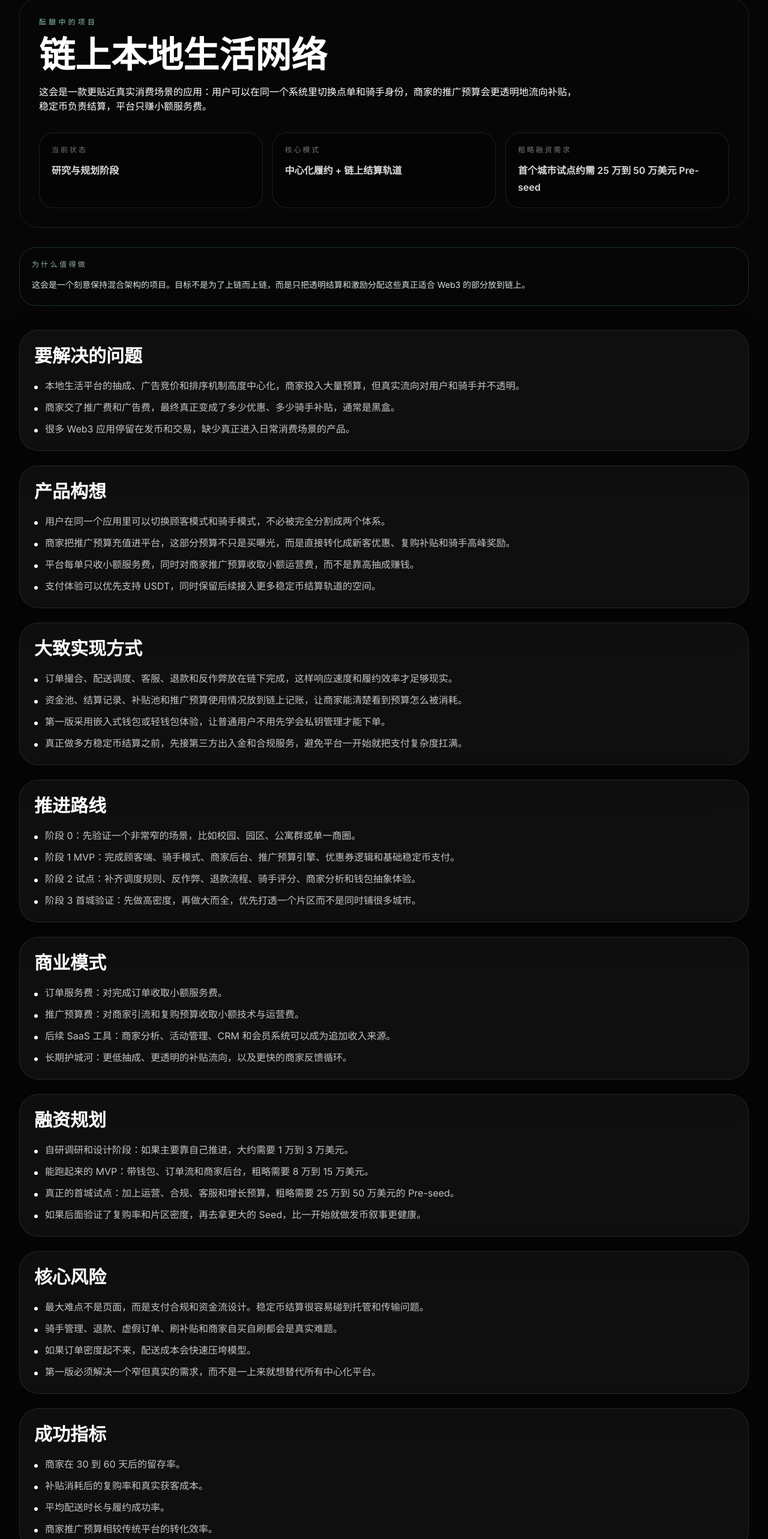
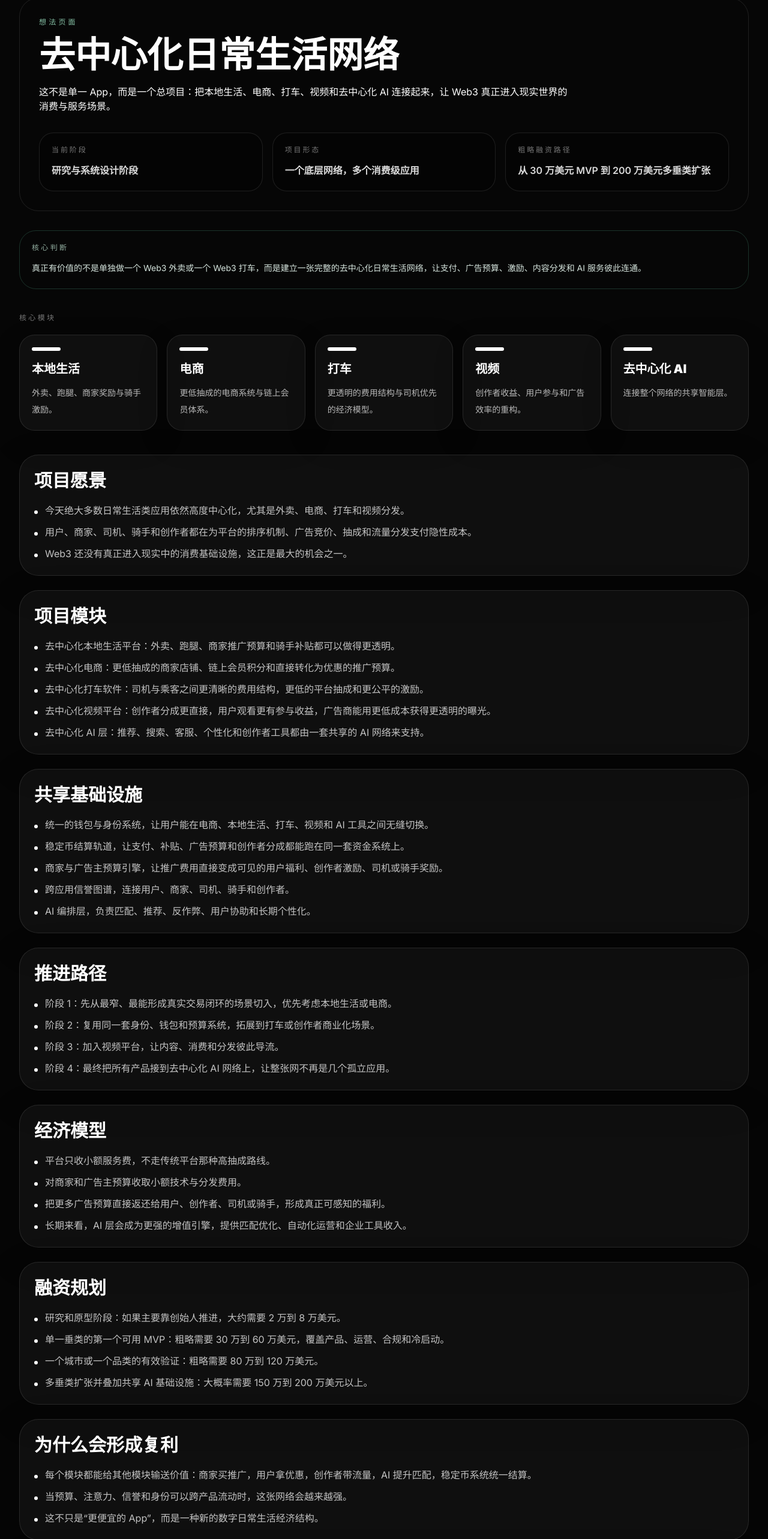
Before and after one commit to shawn7499/-01, a Next.js app: page /incubating in a window 1280 px wide. Shown: the part 132-2698 px from the top of the page at 60% size. Built offline with nearby package versions, Linux system fonts and the light colour scheme.

Commit message:
Expand ideas page into network vision

```diff
--- a/app/incubating/page.tsx
+++ b/app/incubating/page.tsx
@@ -9,154 +9,207 @@ type Lang = 'en' | 'zh'
 
 const copy = {
   en: {
-    badge: 'Incubating Project',
-    title: 'Onchain Local Commerce Network',
+    badge: 'Ideas Page',
+    title: 'Decentralized Daily Life Network',
     subtitle:
-      'A practical consumer app where users can switch between ordering and delivery, merchants fund visible discounts, and stablecoin settlement makes incentives more transparent.',
-    heroCta: 'Why This Could Matter',
-    statusLabel: 'Current status',
-    statusValue: 'Research and planning',
-    modelLabel: 'Core model',
-    modelValue: 'Centralized fulfillment, onchain settlement rails',
-    fundingLabel: 'Rough financing',
-    fundingValue: '$250k - $500k pre-seed for first city pilot',
+      'One umbrella project that brings Web3 into real consumer behavior: local services, commerce, ride-hailing, media, and AI working as one coordinated network.',
+    statusLabel: 'Current stage',
+    statusValue: 'Research and system design',
+    structureLabel: 'Project shape',
+    structureValue: 'One network, multiple consumer apps',
+    fundingLabel: 'Rough financing path',
+    fundingValue: '$300k MVP to $2M multi-vertical expansion',
+    noteTitle: 'Core thesis',
+    note:
+      'The real opportunity is not one isolated app. It is a connected stack of consumer platforms where incentives, payments, advertising budgets, creator rewards, and AI services all reinforce each other.',
     sections: {
-      problem: 'Problem',
-      concept: 'Product Concept',
-      architecture: 'How It Would Work',
-      roadmap: 'Execution Roadmap',
-      business: 'Business Model',
+      vision: 'Vision',
+      modules: 'Project Modules',
+      infrastructure: 'Shared Infrastructure',
+      rollout: 'Execution Path',
+      economics: 'Economic Model',
       funding: 'Financing Plan',
-      risks: 'Key Risks',
-      metrics: 'What Success Looks Like',
+      moat: 'Why This Could Compound',
+      risks: 'Main Risks',
     },
-    problem: [
-      'Local commerce platforms capture most of the value through opaque commissions, ad auctions, and ranking systems.',
-      'Merchants spend heavily on promotion, but users and riders rarely see where that budget goes.',
-      'Most Web3 consumer products still stop at tokens and trading instead of solving a real-world habit like ordering food or local delivery.',
+    vision: [
+      'Most daily-life apps are still highly centralized, especially food delivery, ecommerce, ride-hailing, and video distribution.',
+      'Users, merchants, drivers, riders, and creators all pay hidden platform taxes through ranking systems, ad auctions, commissions, and algorithmic distribution.',
+      'Web3 has not yet fully entered everyday consumer infrastructure. That gap is the opportunity.',
     ],
-    concept: [
-      'Users can switch between customer mode and rider mode inside the same app.',
-      'Merchants deposit promotion budgets that are converted into direct user discounts, repeat-order rewards, and rider peak-hour bonuses.',
-      'The platform earns a small service fee per order plus a small fee on ad or promotion budgets instead of extracting oversized marketplace margins.',
-      'Checkout supports stablecoins, with a USDT-first user experience and room to add other stablecoin rails over time.',
+    modules: [
+      'Decentralized local life platform: food ordering, errands, merchant campaigns, and rider incentives with transparent subsidy accounting.',
+      'Decentralized ecommerce: lower-fee merchant storefronts, onchain loyalty, and direct promotion budgets flowing to customer discounts.',
+      'Decentralized ride-hailing: driver choice, lower platform take rate, and rider-driver incentives with more transparent fee breakdowns.',
+      'Decentralized video platform: creators keep more of the value, viewers receive direct participation rewards, and advertisers buy measurable exposure without opaque middle layers.',
+      'Decentralized AI layer: recommendation, search, customer service, personalization, and creator tooling become a shared intelligence network across every app.',
     ],
-    architecture: [
-      'Keep dispatch, order matching, refunds, customer service, and fraud controls off-chain so the app stays fast and operationally realistic.',
-      'Put treasury, settlement records, promotion pools, and transparent subsidy accounting onchain so merchants can verify how budgets are used.',
-      'Launch with an embedded wallet flow so normal users do not need to understand private keys before placing an order.',
-      'Use partner off-ramp and compliance services before attempting direct multi-party stablecoin payout infrastructure.',
+    infrastructure: [
+      'Wallet and identity layer so one account can move across commerce, delivery, transport, media, and AI tools.',
+      'Stablecoin settlement rails so payments, rewards, promotions, and creator payouts can run on one treasury system.',
+      'Merchant and advertiser budget engine so promotion money can be routed directly into visible user rewards instead of disappearing into black-box ad systems.',
+      'Reputation graph covering customers, merchants, drivers, riders, and creators across the network.',
+      'AI orchestration layer for matching, ranking, fraud control, user assistance, and long-term personalization.',
     ],
-    roadmap: [
-      'Phase 0: Validate one niche market such as a campus, apartment cluster, or one commercial district.',
-      'Phase 1 MVP: Customer app, rider mode, merchant dashboard, promotion budget engine, coupon logic, and simple stablecoin checkout.',
-      'Phase 2 Pilot: Add dispatch rules, anti-fraud, refunds, rider scoring, merchant analytics, and wallet abstraction polish.',
-      'Phase 3 First city: Expand density before variety. Win one neighborhood deeply before adding many categories.',
+    rollout: [
+      'Phase 1: start with the narrowest real-world wedge, likely local life or commerce, because they create the clearest transaction loops.',
+      'Phase 2: reuse the same identity, wallet, and budget engine for adjacent verticals like ride-hailing or creator commerce.',
+      'Phase 3: add video and creator tools so attention, commerce, and distribution begin feeding one another.',
+      'Phase 4: unify all products under a decentralized AI network that learns from the full ecosystem rather than one isolated app.',
     ],
-    business: [
-      'Order service fee: small percentage charged per completed transaction.',
-      'Promotion fee: small fee on merchant-funded acquisition and retention budgets.',
-      'Merchant SaaS tools: analytics, campaign tools, CRM, and loyalty automation later on.',
-      'Long-term moat: lower take rate plus transparent subsidy distribution and faster merchant feedback loops.',
+    economics: [
+      'Take small service fees instead of extreme platform extraction.',
+      'Charge small technology and routing fees on merchant or advertiser promotion budgets.',
+      'Return more of the ad budget directly to users, creators, drivers, or riders as visible benefits.',
+      'Let the AI layer become a later monetization engine through enterprise tools, matching, optimization, and automation services.',
     ],
     funding: [
-      'Bootstrap research and design: $10k - $30k if the first version is mostly self-built.',
-      'Functional MVP with wallet, order flow, and merchant tooling: roughly $80k - $150k.',
-      'Real first-city pilot with operations, compliance, support, and growth budget: roughly $250k - $500k pre-seed.',
-      'If the model proves retention and repeat order density, larger seed capital can be used for city expansion rather than premature token speculation.',
+      'Research and prototype phase: $20k - $80k if execution is heavily founder-led.',
+      'First usable MVP in one vertical: roughly $300k - $600k including product, operations, compliance, and user acquisition.',
+      'City-scale or category-scale validation: roughly $800k - $1.2M.',
+      'Multi-vertical expansion plus shared AI infrastructure: likely $1.5M - $2M+ depending on geography and compliance burden.',
+    ],
+    moat: [
+      'Each vertical can feed the others: merchants buy promotion, users earn discounts, creators drive traffic, AI improves matching, and stablecoin rails unify settlement.',
+      'The network becomes stronger when budgets, attention, reputation, and identity are portable across products.',
+      'This is not just a cheaper app. It is a different economic structure for digital daily life.',
     ],
     risks: [
-      'Payment and custody rules are more difficult than the product demo. Stablecoin settlement introduces compliance and money-transmission questions.',
-      'Rider management, refunds, fake orders, and subsidy abuse are harder than building the frontend.',
-      'If delivery density is weak, unit economics break quickly.',
-      'The first version must solve one narrow real-world use case instead of trying to replace every centralized platform at once.',
+      'Consumer products are much harder than token dashboards because real logistics, support, and fraud control matter.',
+      'Stablecoin custody, money transmission, labor rules, and local regulation can become major execution constraints.',
+      'The first version must stay focused. Trying to launch all modules at once would destroy execution quality.',
+      'The AI layer only matters if the underlying consumer products actually gain transaction density and retention.',
     ],
-    metrics: [
-      'Merchant retention after the first 30 to 60 days.',
-      'Repeat order rate and effective customer acquisition cost after subsidy usage.',
-      'Average delivery time and successful fulfillment rate.',
-      'Promotion budget efficiency compared with existing marketplace channels.',
+    moduleCards: [
+      {
+        title: 'Local Life',
+        desc: 'Delivery, errands, merchant rewards, and rider incentives.',
+      },
+      {
+        title: 'Commerce',
+        desc: 'Lower-fee ecommerce with onchain loyalty and transparent ad spend.',
+      },
+      {
+        title: 'Ride-Hailing',
+        desc: 'Driver-first economics and clearer fee transparency.',
+      },
+      {
+        title: 'Video',
+        desc: 'Creator rewards, audience incentives, and ad efficiency.',
+      },
+      {
+        title: 'Decentralized AI',
+        desc: 'A shared intelligence layer connecting every app in the network.',
+      },
     ],
-    noteTitle: 'Planning Note',
-    note:
-      'This is intentionally a hybrid design. The goal is not to force everything onchain. The goal is to use Web3 where it creates real transparency and better incentives.',
   },
   zh: {
-    badge: '酝酿中的项目',
-    title: '链上本地生活网络',
+    badge: '想法页面',
+    title: '去中心化日常生活网络',
     subtitle:
-      '这会是一款更贴近真实消费场景的应用：用户可以在同一个系统里切换点单和骑手身份，商家的推广预算会更透明地流向补贴，稳定币负责结算，平台只赚小额服务费。',
-    heroCta: '为什么值得做',
-    statusLabel: '当前状态',
-    statusValue: '研究与规划阶段',
-    modelLabel: '核心模式',
-    modelValue: '中心化履约 + 链上结算轨道',
-    fundingLabel: '粗略融资需求',
-    fundingValue: '首个城市试点约需 25 万到 50 万美元 Pre-seed',
+      '这不是单一 App，而是一个总项目：把本地生活、电商、打车、视频和去中心化 AI 连接起来，让 Web3 真正进入现实世界的消费与服务场景。',
+    statusLabel: '当前阶段',
+    statusValue: '研究与系统设计阶段',
+    structureLabel: '项目形态',
+    structureValue: '一个底层网络，多个消费级应用',
+    fundingLabel: '粗略融资路径',
+    fundingValue: '从 30 万美元 MVP 到 200 万美元多垂类扩张',
+    noteTitle: '核心判断',
+    note:
+      '真正有价值的不是单独做一个 Web3 外卖或一个 Web3 打车，而是建立一张完整的去中心化日常生活网络，让支付、广告预算、激励、内容分发和 AI 服务彼此连通。',
     sections: {
-      problem: '要解决的问题',
-      concept: '产品构想',
-      architecture: '大致实现方式',
-      roadmap: '推进路线',
-      business: '商业模式',
+      vision: '项目愿景',
+      modules: '项目模块',
+      infrastructure: '共享基础设施',
+      rollout: '推进路径',
+      economics: '经济模型',
       funding: '融资规划',
-      risks: '核心风险',
-      metrics: '成功指标',
+      moat: '为什么会形成复利',
+      risks: '主要风险',
     },
-    problem: [
-      '本地生活平台的抽成、广告竞价和排序机制高度中心化，商家投入大量预算，但真实流向对用户和骑手并不透明。',
-      '商家交了推广费和广告费，最终真正变成了多少优惠、多少骑手补贴，通常是黑盒。',
-      '很多 Web3 应用停留在发币和交易，缺少真正进入日常消费场景的产品。',
+    vision: [
+      '今天绝大多数日常生活类应用依然高度中心化，尤其是外卖、电商、打车和视频分发。',
+      '用户、商家、司机、骑手和创作者都在为平台的排序机制、广告竞价、抽成和流量分发支付隐性成本。',
+      'Web3 还没有真正进入现实中的消费基础设施，这正是最大的机会之一。',
     ],
-    concept: [
-      '用户在同一个应用里可以切换顾客模式和骑手模式，不必被完全分割成两个体系。',
-      '商家把推广预算充值进平台，这部分预算不只是买曝光，而是直接转化成新客优惠、复购补贴和骑手高峰奖励。',
-      '平台每单只收小额服务费，同时对商家推广预算收取小额运营费，而不是靠高抽成赚钱。',
-      '支付体验可以优先支持 USDT，同时保留后续接入更多稳定币结算轨道的空间。',
+    modules: [
+      '去中心化本地生活平台：外卖、跑腿、商家推广预算和骑手补贴都可以做得更透明。',
+      '去中心化电商：更低抽成的商家店铺、链上会员积分和直接转化为优惠的推广预算。',
+      '去中心化打车软件：司机与乘客之间更清晰的费用结构，更低的平台抽成和更公平的激励。',
+      '去中心化视频平台：创作者分成更直接，用户观看更有参与收益，广告商能用更低成本获得更透明的曝光。',
+      '去中心化 AI 层：推荐、搜索、客服、个性化和创作者工具都由一套共享的 AI 网络来支持。',
     ],
-    architecture: [
-      '订单撮合、配送调度、客服、退款和反作弊放在链下完成，这样响应速度和履约效率才足够现实。',
-      '资金池、结算记录、补贴池和推广预算使用情况放到链上记账，让商家能清楚看到预算怎么被消耗。',
-      '第一版采用嵌入式钱包或轻钱包体验，让普通用户不用先学会私钥管理才能下单。',
-      '真正做多方稳定币结算之前，先接第三方出入金和合规服务，避免平台一开始就把支付复杂度扛满。',
+    infrastructure: [
+      '统一的钱包与身份系统，让用户能在电商、本地生活、打车、视频和 AI 工具之间无缝切换。',
+      '稳定币结算轨道，让支付、补贴、广告预算和创作者分成都能跑在同一套资金系统上。',
+      '商家与广告主预算引擎，让推广费用直接变成可见的用户福利、创作者激励、司机或骑手奖励。',
+      '跨应用信誉图谱，连接用户、商家、司机、骑手和创作者。',
+      'AI 编排层，负责匹配、推荐、反作弊、用户协助和长期个性化。',
     ],
-    roadmap: [
-      '阶段 0：先验证一个非常窄的场景，比如校园、园区、公寓群或单一商圈。',
-      '阶段 1 MVP：完成顾客端、骑手模式、商家后台、推广预算引擎、优惠券逻辑和基础稳定币支付。',
-      '阶段 2 试点：补齐调度规则、反作弊、退款流程、骑手评分、商家分析和钱包抽象体验。',
-      '阶段 3 首城验证：先做高密度，再做大而全，优先打透一个片区而不是同时铺很多城市。',
+    rollout: [
+      '阶段 1：先从最窄、最能形成真实交易闭环的场景切入，优先考虑本地生活或电商。',
+      '阶段 2：复用同一套身份、钱包和预算系统，拓展到打车或创作者商业化场景。',
+      '阶段 3：加入视频平台，让内容、消费和分发彼此导流。',
+      '阶段 4：最终把所有产品接到去中心化 AI 网络上，让整张网不再是几个孤立应用。',
     ],
-    business: [
-      '订单服务费：对完成订单收取小额服务费。',
-      '推广预算费：对商家引流和复购预算收取小额技术与运营费。',
-      '后续 SaaS 工具：商家分析、活动管理、CRM 和会员系统可以成为追加收入来源。',
-      '长期护城河：更低抽成、更透明的补贴流向，以及更快的商家反馈循环。',
+    economics: [
+      '平台只收小额服务费，不走传统平台那种高抽成路线。',
+      '对商家和广告主预算收取小额技术与分发费用。',
+      '把更多广告预算直接返还给用户、创作者、司机或骑手，形成真正可感知的福利。',
+      '长期来看，AI 层会成为更强的增值引擎，提供匹配优化、自动化运营和企业工具收入。',
     ],
     funding: [
-      '自研调研和设计阶段：如果主要靠自己推进，大约需要 1 万到 3 万美元。',
-      '能跑起来的 MVP：带钱包、订单流和商家后台，粗略需要 8 万到 15 万美元。',
-      '真正的首城试点：加上运营、合规、客服和增长预算，粗略需要 25 万到 50 万美元的 Pre-seed。',
-      '如果后面验证了复购率和片区密度，再去拿更大的 Seed，比一开始就做发币叙事更健康。',
+      '研究和原型阶段：如果主要靠创始人推进，大约需要 2 万到 8 万美元。',
+      '单一垂类的第一个可用 MVP：粗略需要 30 万到 60 万美元，覆盖产品、运营、合规和冷启动。',
+      '一个城市或一个品类的有效验证：粗略需要 80 万到 120 万美元。',
+      '多垂类扩张并叠加共享 AI 基础设施：大概率需要 150 万到 200 万美元以上。',
+    ],
+    moat: [
+      '每个模块都能给其他模块输送价值：商家买推广，用户拿优惠，创作者带流量，AI 提升匹配，稳定币系统统一结算。',
+      '当预算、注意力、信誉和身份可以跨产品流动时，这张网络会越来越强。',
+      '这不只是“更便宜的 App”，而是一种新的数字日常生活经济结构。',
     ],
     risks: [
-      '最大难点不是页面，而是支付合规和资金流设计。稳定币结算很容易碰到托管和传输问题。',
-      '骑手管理、退款、虚假订单、刷补贴和商家自买自刷都会是真实难题。',
-      '如果订单密度起不来，配送成本会快速压垮模型。',
-      '第一版必须解决一个窄但真实的需求，而不是一上来就想替代所有中心化平台。',
+      '消费级产品远比纯链上工具难，真正的履约、客服和反作弊会决定成败。',
+      '稳定币托管、支付合规、劳动关系和本地监管会成为实操层面的重大难题。',
+      '第一版必须非常聚焦，不能试图一次性把所有模块一起上线。',
+      '去中心化 AI 只有在前面的消费产品真的建立了交易密度和留存之后才有意义。',
     ],
-    metrics: [
-      '商家在 30 到 60 天后的留存率。',
-      '补贴消耗后的复购率和真实获客成本。',
-      '平均配送时长与履约成功率。',
-      '商家推广预算相较传统平台的转化效率。',
+    moduleCards: [
+      {
+        title: '本地生活',
+        desc: '外卖、跑腿、商家奖励与骑手激励。',
+      },
+      {
+        title: '电商',
+        desc: '更低抽成的电商系统与链上会员体系。',
+      },
+      {
+        title: '打车',
+        desc: '更透明的费用结构与司机优先的经济模型。',
+      },
+      {
+        title: '视频',
+        desc: '创作者收益、用户参与和广告效率的重构。',
+      },
+      {
+        title: '去中心化 AI',
+        desc: '连接整个网络的共享智能层。',
+      },
     ],
-    noteTitle: '规划说明',
-    note:
-      '这会是一个刻意保持混合架构的项目。目标不是为了上链而上链，而是只把透明结算和激励分配这些真正适合 Web3 的部分放到链上。',
   },
 } as const
 
-const sectionOrder = ['problem', 'concept', 'architecture', 'roadmap', 'business', 'funding', 'risks', 'metrics'] as const
+const sectionOrder = [
+  'vision',
+  'modules',
+  'infrastructure',
+  'rollout',
+  'economics',
+  'funding',
+  'moat',
+  'risks',
+] as const
 
 export default function IncubatingPage() {
   const [lang, setLang] = useState<Lang>('zh')
@@ -180,14 +233,36 @@ export default function IncubatingPage() {
 
           <div className="mt-8 grid gap-4 md:grid-cols-3">
             <MetaCard label={t.statusLabel} value={t.statusValue} />
-            <MetaCard label={t.modelLabel} value={t.modelValue} />
+            <MetaCard label={t.structureLabel} value={t.structureValue} />
             <MetaCard label={t.fundingLabel} value={t.fundingValue} />
           </div>
         </motion.section>
 
         <section className="mt-8 rounded-[1.75rem] border border-emerald-300/20 bg-emerald-400/8 p-5 text-sm leading-7 text-emerald-50/90">
-          <div className="text-xs uppercase tracking-[0.28em] text-emerald-100/70">{t.heroCta}</div>
+          <div className="text-xs uppercase tracking-[0.28em] text-emerald-100/70">{t.noteTitle}</div>
           <p className="mt-3">{t.note}</p>
+        </section>
+
+        <section className="mt-10">
+          <div className="mb-5 text-xs uppercase tracking-[0.28em] text-white/45">
+            {lang === 'zh' ? '核心模块' : 'Core Modules'}
+          </div>
+          <div className="grid gap-4 md:grid-cols-2 xl:grid-cols-5">
+            {t.moduleCards.map((card, index) => (
+              <motion.article
+                key={card.title}
+                initial={{ opacity: 0, y: 16 }}
+                whileInView={{ opacity: 1, y: 0 }}
+                viewport={{ once: true, amount: 0.18 }}
+                transition={{ delay: Math.min(index * 0.04, 0.16) }}
+                className="rounded-[1.6rem] border border-white/10 bg-white/[0.04] p-5 shadow-[0_18px_50px_rgba(0,0,0,0.18)]"
+              >
+                <div className="h-1.5 w-12 rounded-full bg-white" />
+                <h2 className="mt-4 text-xl font-black">{card.title}</h2>
+                <p className="mt-3 text-sm leading-7 text-white/70">{card.desc}</p>
+              </motion.article>
+            ))}
+          </div>
         </section>
 
         <div className="mt-10 grid gap-6">
```
